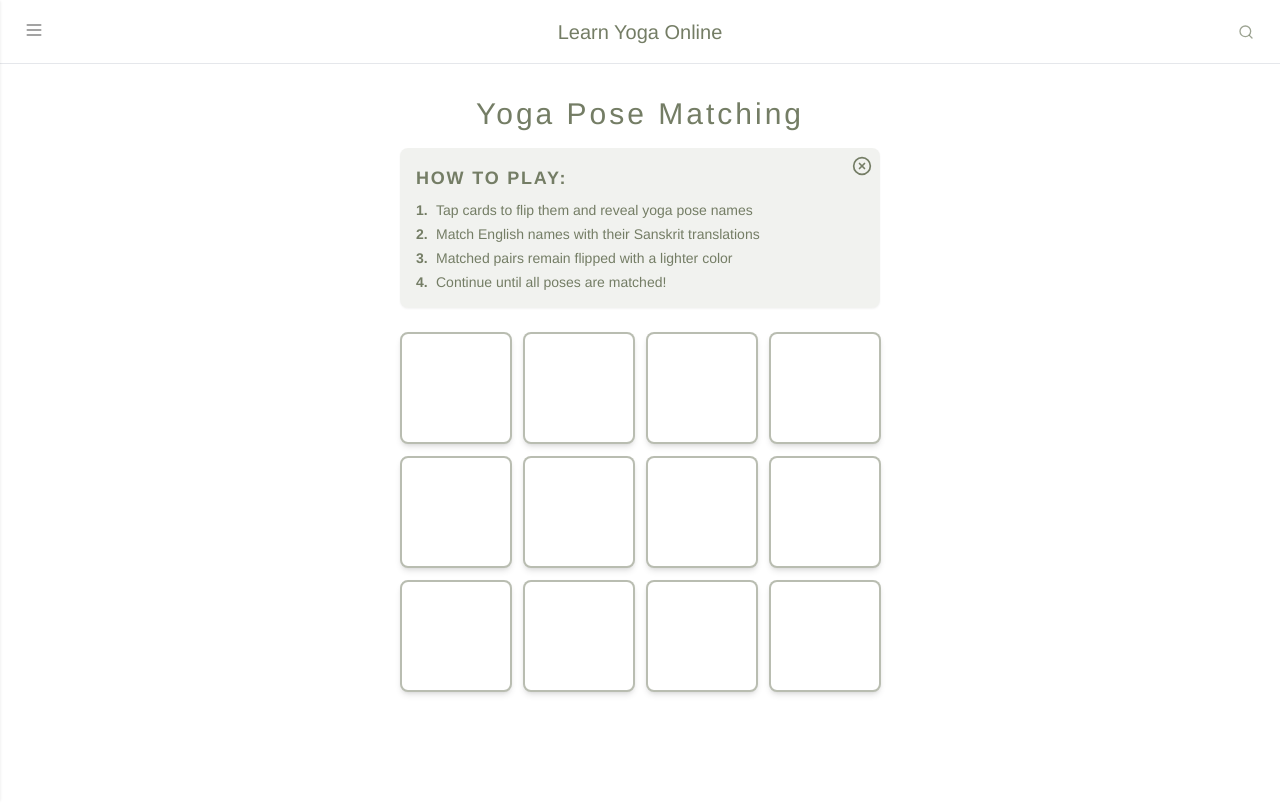
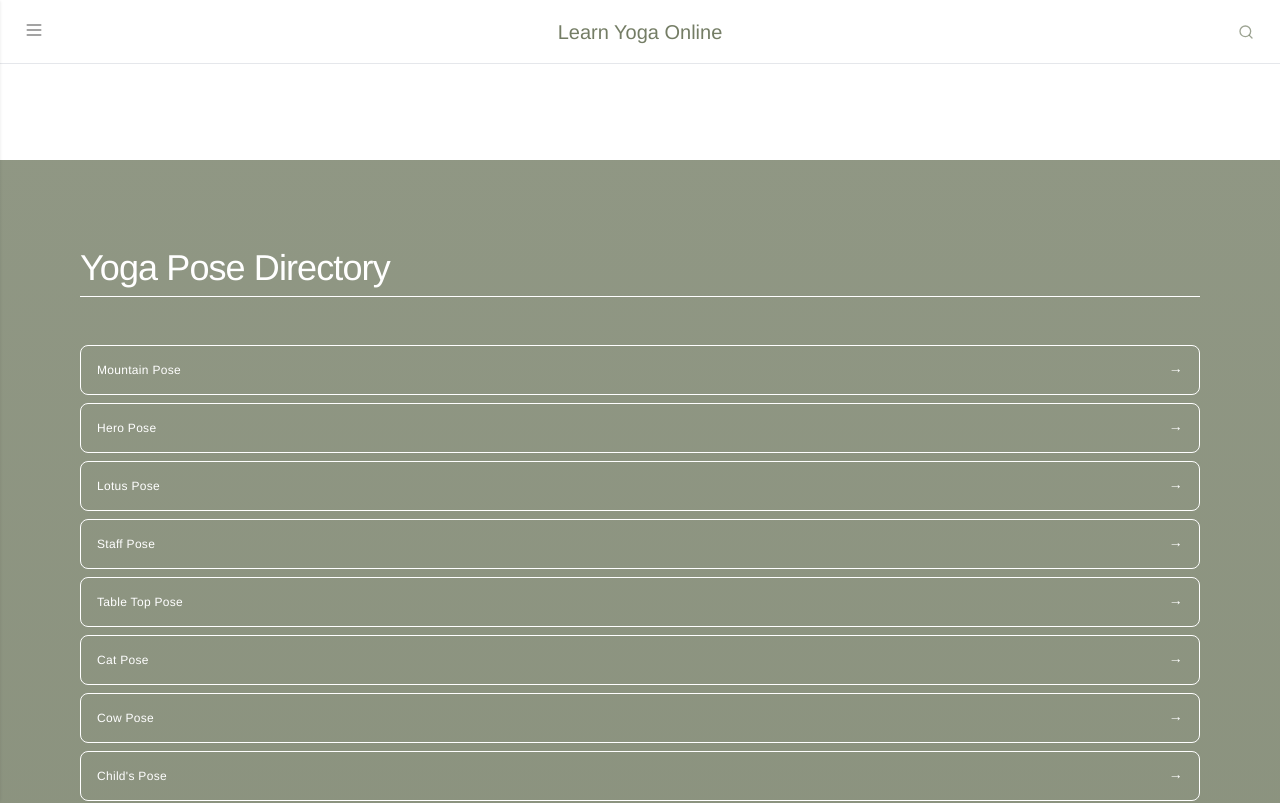
Before and after one commit to samanthacabrera/yoga-library, a React (Vite) app: page /game in a window 1280 px wide. Shown: the top 803 px of the page. Built offline with nearby package versions, Linux system fonts and the light colour scheme.

Commit message:
remove matching game and quiz

```diff
--- a/src/App.jsx
+++ b/src/App.jsx
@@ -11,8 +11,6 @@ import WhatIsYoga from "./components/WhatIsYoga";
 import Path from "./components/Path";
 import Gunas from "./components/Gunas";
 import Chakras from "./components/Chakras";
-import MatchingGame from "./components/MatchingGame";
-import Quiz from "./components/Quiz";
 import Resources from "./components/Resources";
 import PrivacyPolicy from "./components/PrivacyPolicy";
 import PageNav from "./components/PageNav";
@@ -73,8 +71,6 @@ useEffect(() => {
           <Route path="/what-is-yoga/eight-limbed-path" element={<Path />} />
           <Route path="/what-is-yoga/three-gunas" element={<Gunas />} />
           <Route path="/what-is-yoga/seven-chakras" element={<Chakras />} />
-          <Route path="/game" element={<MatchingGame />} />
-          <Route path="/quiz" element={<Quiz />} />
           <Route path="/resources" element={<Resources />} />
           <Route path="/privacy-policy" element={<PrivacyPolicy />} />
         </Routes>
--- a/src/components/Drawer.jsx
+++ b/src/components/Drawer.jsx
@@ -36,8 +36,6 @@ const Drawer = () => {
     { label: "The 7 Chakras", to: "/what-is-yoga/seven-chakras" },
     { label: "The 3 Gunas", to: "/what-is-yoga/three-gunas" },
     { label: "List of Poses", to: "/poses" },
-    { label: "Matching Game", to: "/game" },
-    { label: "Quiz", to: "/quiz" },
     { label: "Resources", to: "/resources" },
   ];
 
--- a/src/components/MatchingGame.jsx
+++ /dev/null
@@ -1,174 +0,0 @@
-import React, { useState, useEffect, useRef } from "react";
-import { XCircle } from "lucide-react";
-import poses from "../data/sanskrits.json";
-
-const shuffleArray = (array) => {
-  return [...array].sort(() => Math.random() - 0.5);
-};
-
-const MatchingGame = () => {
-  const [cards, setCards] = useState([]);
-  const [flipped, setFlipped] = useState([]);
-  const [matched, setMatched] = useState([]);
-  const [showInstructions, setShowInstructions] = useState(true);
-  const [startTime, setStartTime] = useState(null);
-  const [elapsedTime, setElapsedTime] = useState(0);
-  const timerRef = useRef(null);
-
-  useEffect(() => {
-    const sampledPoses = shuffleArray(poses).slice(0, 6);
-    const preparedCards = shuffleArray(
-      sampledPoses.flatMap((pose) => [
-        { id: `${pose.name}-eng`, label: pose.name, matchId: pose.sanskrit_translation },
-        { id: `${pose.name}-sanskrit`, label: pose.sanskrit_translation, matchId: pose.name },
-      ])
-    );
-    setCards(preparedCards);
-  }, []);
-
-  useEffect(() => {
-    if (startTime !== null) {
-      timerRef.current = setInterval(() => {
-        setElapsedTime(Math.floor((Date.now() - startTime) / 1000));
-      }, 1000);
-    }
-    return () => clearInterval(timerRef.current);
-  }, [startTime]);
-
-  useEffect(() => {
-    if (matched.length === cards.length && cards.length > 0) {
-      clearInterval(timerRef.current);
-    }
-  }, [matched, cards]);
-
-  const handleCardClick = (card) => {
-    if (flipped.length === 2 || flipped.includes(card) || matched.includes(card.id)) return;
-
-    // Start the timer on the first card click
-    if (startTime === null) {
-      setStartTime(Date.now());
-    }
-
-    const newFlipped = [...flipped, card];
-    setFlipped(newFlipped);
-
-    if (newFlipped.length === 2) {
-      const [first, second] = newFlipped;
-      if (first.matchId === second.label || second.matchId === first.label) {
-        setMatched((prev) => [...prev, first.id, second.id]);
-      }
-      setTimeout(() => setFlipped([]), 1000);
-    }
-  };
-
-  const resetGame = () => {
-    const sampledPoses = shuffleArray(poses).slice(0, 6);
-    const preparedCards = shuffleArray(
-      sampledPoses.flatMap((pose) => [
-        { id: `${pose.name}-eng`, label: pose.name, matchId: pose.sanskrit_translation },
-        { id: `${pose.name}-sanskrit`, label: pose.sanskrit_translation, matchId: pose.name },
-      ])
-    );
-    setCards(preparedCards);
-    setFlipped([]);
-    setMatched([]);
-    setStartTime(null);
-    setElapsedTime(0);
-    clearInterval(timerRef.current);
-  };
-
-  const isFlipped = (card) => flipped.includes(card) || matched.includes(card.id);
-  const isMatched = (card) => matched.includes(card.id);
-
-  return (
-    <div className="max-w-lg mx-auto px-4 py-20 flex flex-col items-center">
-      <h2 className="text-3xl text-center my-4 text-moss">Yoga Pose Matching</h2>
-
-      {showInstructions && (
-        <div className="bg-moss/10 rounded-lg p-4 mb-6 relative shadow-sm w-full">
-          <button
-            onClick={() => setShowInstructions(false)}
-            className="absolute top-2 right-2 text-moss"
-          >
-            <XCircle size={20} />
-          </button>
-          <h3 className="text-lg font-semibold text-moss mb-2">How to Play:</h3>
-          <ul className="space-y-1 text-sm text-moss">
-            <li className="flex items-start">
-              <span className="inline-block w-5 font-bold">1.</span>
-              <span>Tap cards to flip them and reveal yoga pose names</span>
-            </li>
-            <li className="flex items-start">
-              <span className="inline-block w-5 font-bold">2.</span>
-              <span>Match English names with their Sanskrit translations</span>
-            </li>
-            <li className="flex items-start">
-              <span className="inline-block w-5 font-bold">3.</span>
-              <span>Matched pairs remain flipped with a lighter color</span>
-            </li>
-            <li className="flex items-start">
-              <span className="inline-block w-5 font-bold">4.</span>
-              <span>Continue until all poses are matched!</span>
-            </li>
-          </ul>
-        </div>
-      )}
-
-      {!showInstructions && (
-        <button
-          onClick={() => setShowInstructions(true)}
-          className="text-sm text-moss my-12 hover:text-moss transition-colors"
-        >
-          Show Instructions
-        </button>
-      )}
-
-      <div className="grid grid-cols-3 sm:grid-cols-4 gap-2 sm:gap-3 w-full">
-        {cards.map((card) => (
-          <div
-            key={card.id}
-            onClick={() => handleCardClick(card)}
-            className={`
-              ml-[10%] sm:ml-0 w-24 h-24 sm:w-28 sm:h-28 flex items-center justify-center
-              rounded-lg shadow-md text-xs sm:text-base text-center cursor-pointer
-              ${
-                isFlipped(card)
-                  ? isMatched(card)
-                    ? "bg-moss/50 text-white"
-                    : "bg-moss text-white"
-                  : "bg-white border-2 border-moss/50 hover:border-moss"
-              }
-            `}
-          >
-            <p>
-              {isFlipped(card) ? card.label : ""}
-            </p>
-          </div>
-        ))}
-      </div>
-
-      <div className="mt-2 self-end">
-        {startTime !== null && (
-          <p>Time: {elapsedTime}s</p>
-        )}
-      </div>
-
-      {matched.length === cards.length && cards.length > 0 && (
-        <div className="mt-8 flex flex-col items-center">
-          <p className="text-center text-xl text-moss mb-2">
-            You matched all pairs!
-          </p>
-          <p className="text-moss mb-4">Final Time: {elapsedTime} seconds</p>
-          <button
-            onClick={resetGame}
-            className="px-6 py-1 bg-moss/80 text-white rounded-full hover:bg-moss transition-colors font-medium shadow-md"
-          >
-            Play Again
-          </button>
-        </div>
-      )}
-    </div>
-  );
-};
-
-export default MatchingGame;
--- a/src/components/PageNav.jsx
+++ b/src/components/PageNav.jsx
@@ -8,8 +8,6 @@ const menuItems = [
     { label: "The 7 Chakras", to: "/what-is-yoga/seven-chakras" },
     { label: "The 3 Gunas", to: "/what-is-yoga/three-gunas" },
     { label: "List of Poses", to: "/poses" },
-    { label: "Matching Game", to: "/game" },
-    { label: "Quiz", to: "/quiz" },
     { label: "Resources", to: "/resources" },
 ];
 
--- a/src/components/Quiz.jsx
+++ /dev/null
@@ -1,75 +0,0 @@
-import React, { useState } from "react";
-import poses from "../data/sanskrits.json";
-
-const Quiz = () => {
-  const [currentQuestion, setCurrentQuestion] = useState(generateQuestion());
-  const [userAnswer, setUserAnswer] = useState("");
-  const [feedback, setFeedback] = useState("");
-
-  function generateQuestion() {
-    const pose = poses[Math.floor(Math.random() * poses.length)];
-    const askFor = Math.random() < 0.5 ? "english" : "sanskrit";
-    return {
-      pose,
-      type: askFor,
-    };
-  }
-
-  const handleSubmit = (e) => {
-    e.preventDefault();
-    const correct =
-      currentQuestion.type === "sanskrit"
-        ? currentQuestion.pose.sanskrit_translation.toLowerCase()
-        : currentQuestion.pose.name.toLowerCase();
-
-    if (userAnswer.trim().toLowerCase() === correct) {
-      setFeedback("Correct!");
-    } else {
-      setFeedback(
-        `Oops! The correct answer was: ${
-          currentQuestion.type === "sanskrit"
-            ? currentQuestion.pose.sanskrit_translation
-            : currentQuestion.pose.name
-        }`
-      );
-    }
-
-    setTimeout(() => {
-      setCurrentQuestion(generateQuestion());
-      setUserAnswer("");
-      setFeedback("");
-    }, 2000);
-  };
-
-  return (
-    <div className="max-w-md mx-auto pt-24 space-y-6">
-      <h2 className="">Yoga Pose Quiz</h2>
-
-      <p>
-        {currentQuestion.type === "sanskrit"
-          ? `What is the Sanskrit name for "${currentQuestion.pose.name}"?`
-          : `What is the English name for "${currentQuestion.pose.sanskrit_translation}"?`}
-      </p>
-
-      <form onSubmit={handleSubmit} className="space-y-4">
-        <input
-          type="text"
-          className="border px-4 py-2 w-full rounded"
-          placeholder="Your answer..."
-          value={userAnswer}
-          onChange={(e) => setUserAnswer(e.target.value)}
-        />
-        <button
-          type="submit"
-          className="bg-moss/80 text-white px-4 py-2 rounded hover:bg-moss"
-        >
-          Submit
-        </button>
-      </form>
-
-      {feedback && <p className="mt-2">{feedback}</p>}
-    </div>
-  );
-};
-
-export default Quiz;
```
